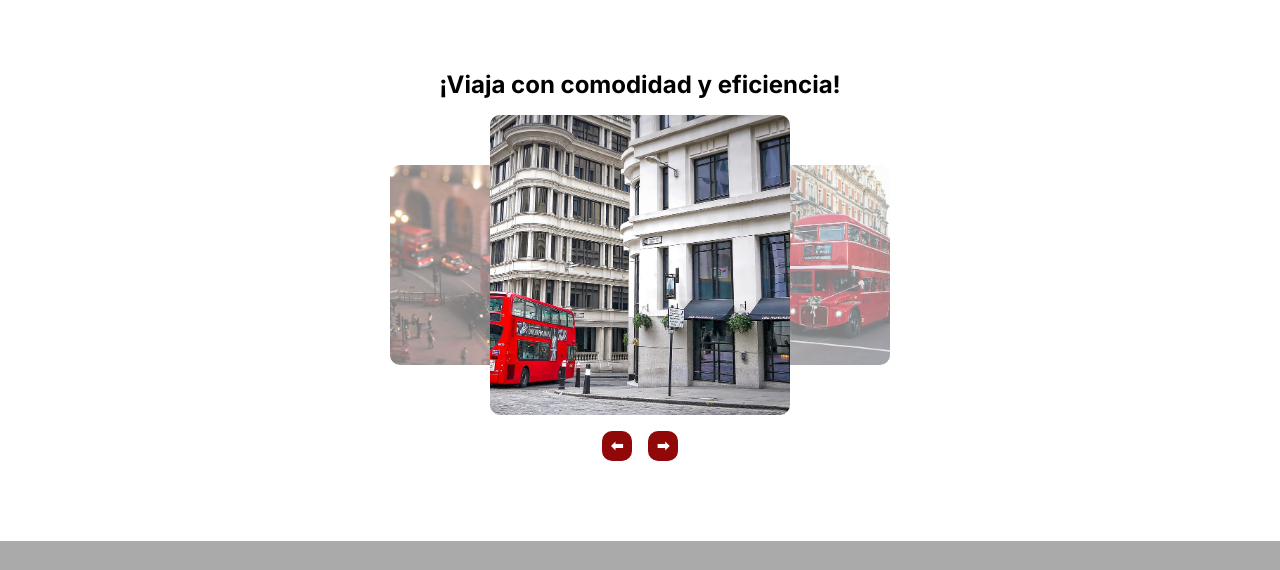
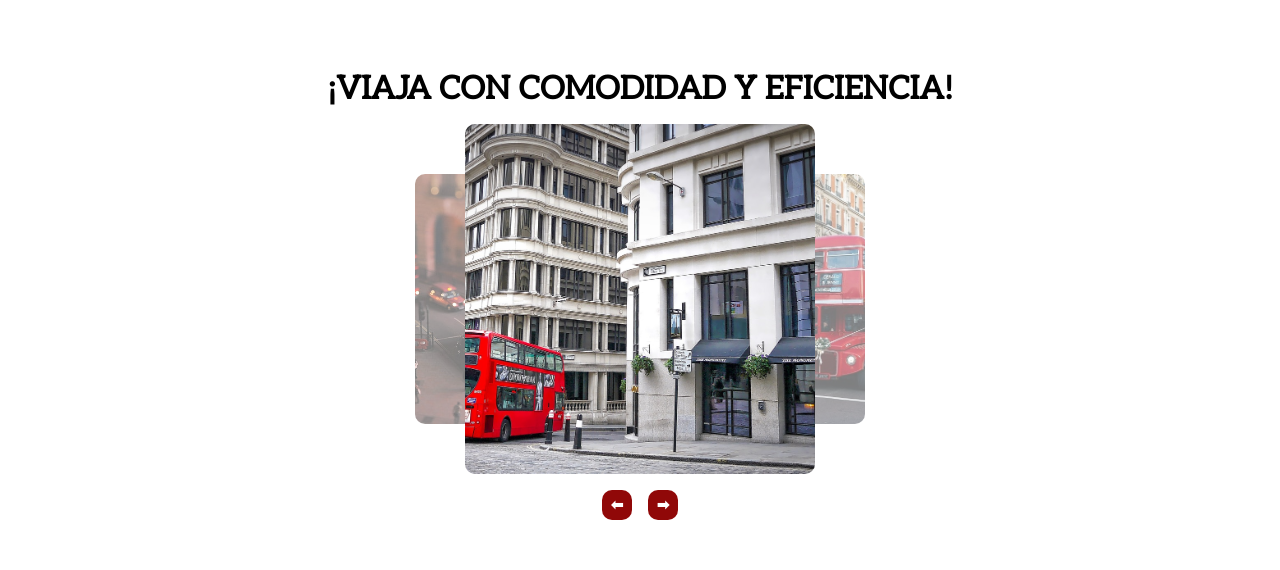
Before and after one commit to Montes01/my-buss-final, a Next.js app: page /home in a window 1280 px wide. Shown: the part 810-1380 px from the top of the page. Built offline with nearby package versions, Linux system fonts and the light colour scheme.

Commit message:
fix:Update styles feat: add Carousel component

```diff
--- a/src/app/home/_home.scss
+++ b/src/app/home/_home.scss
@@ -148,17 +148,26 @@
     flex-direction: column;
     align-items: center;
     gap: 1rem;
+    .slider-message {
+      font-size: 2rem;
+      text-transform: uppercase;
+      font-weight: 900;
+      text-align: center;
+      max-width: 50ch;
+    }
+
 
     .items {
+
       position: relative;
-      gap: .0rem;
+      // gap: .0rem;
       display: flex;
       align-items: center;
       width: fit-content  ;
       height: fit-content;
       .slider-image {
-        width: 200px;
-        height: 200px;
+        width: 150px;
+        height: 250px;
         animation: appear-from-left 0.5s ease-in-out;
 
         &:first-child {
@@ -170,8 +179,8 @@
         opacity: 0.5;
         &.selected {
           z-index: 1;
-          width: 300px;
-          height: 300px;
+          width: 350px;
+          height: 350px;
           transform: scale(1);
           opacity: 1;
         }
@@ -188,9 +197,8 @@
   }
   .slider-buttons {
     display: flex;
+    align-items: center;
     gap: 1rem;
-    justify-content: center;
-    align-items: center;
     .slider-button {
       width: 30px;
       height: 30px;
--- a/src/app/home/page.tsx
+++ b/src/app/home/page.tsx
@@ -2,28 +2,9 @@
 import { PRINCIPAL_MESSAGE, PROJECT_NAME, SLIDER_MESSAGES, Services } from "@/lib/constants/constants";
 import ServiceCard from "@/system-design/molecules/ServiceCard";
 import Button from "@/system-design/atoms/Button";
-import { useEffect, useState } from "react";
+import Carousel from "@/system-design/organisms/Carousel";
 export default function Home() {
 
-  const [selectedImage, setSelectedImage] = useState(1);
-  const [message, setMessage] = useState(SLIDER_MESSAGES[selectedImage-1]);
-  useEffect(() => {
-    setMessage(SLIDER_MESSAGES[selectedImage-1]);
-  }, [selectedImage]);
-  const handleBackImage = () => {
-    if (selectedImage === 1) {
-      setSelectedImage(6);
-    } else {
-      setSelectedImage(selectedImage - 1);
-    }
-  }
-  const handleNextImage = () => {
-    if (selectedImage === 6) {
-      setSelectedImage(1);
-    } else {
-      setSelectedImage(selectedImage + 1);
-    }
-  }
   return (
 
     <>
@@ -43,26 +24,7 @@ export default function Home() {
         </section>
 
       </main>
-      <section className="carousel">
-        <section className="home-slider">
-          <h2 className="slider-message">{message}</h2>
-          <ul className="items">
-            <picture className="slider-image">
-              <img src={`/Images/bus${selectedImage === 1 ? 6 : selectedImage - 1}.jpeg`} alt="" />
-            </picture>
-            <picture className="slider-image selected">
-              <img src={`/Images/bus${selectedImage}.jpeg`} alt="" />
-            </picture>
-            <picture className="slider-image">
-              <img src={`/Images/bus${selectedImage === 6 ? 1 : selectedImage + 1}.jpeg`} alt="" />
-            </picture>
-          </ul>
-          <section className="slider-buttons">
-            <Button action={handleBackImage} content="⬅" className="slider-button"/>
-            <Button action={handleNextImage} content="➡" className="slider-button"/>
-          </section>
-        </section>
-      </section>
+      <Carousel/>
       <section className="info-part">
         {Services.map(({ description, image, href, title }, index) => (
           <ServiceCard
--- a/src/app/layout.tsx
+++ b/src/app/layout.tsx
@@ -1,10 +1,11 @@
 import type { Metadata } from "next";
-import { Inter, Monofett, Crushed } from "next/font/google";
+import { Inter, Aclonica, Aleo } from "next/font/google";
 import "./globals.scss";
 import "@/lib/style-helpers/_colors.scss"
 import Head from "next/head";
-const inter = Inter({
-  subsets: ["latin"]
+const inter = Aleo({
+  subsets: ["latin"],
+  weight: "400",
 });
 
 export const metadata: Metadata = {
--- /dev/null
+++ b/src/system-design/organisms/Carousel.tsx
@@ -0,0 +1,58 @@
+import { SLIDER_MESSAGES } from "@/lib/constants/constants";
+import { useState, useEffect } from "react";
+import Button from "../atoms/Button";
+
+export default function Carousel() {
+
+  const [selectedImage, setSelectedImage] = useState(1);
+  const [message, setMessage] = useState(SLIDER_MESSAGES[selectedImage-1]);
+  useEffect(() => {
+    setMessage(SLIDER_MESSAGES[selectedImage-1]);
+  }, [selectedImage]);
+  const handleBackImage = () => {
+    if (selectedImage === 1) {
+      setSelectedImage(6);
+    } else {
+      setSelectedImage(selectedImage - 1);
+    }
+  }
+  const handleNextImage = () => {
+    if (selectedImage === 6) {
+      setSelectedImage(1);
+    } else {
+      setSelectedImage(selectedImage + 1);
+    }
+  }
+  const handleKeyDown = (event: React.KeyboardEvent) => {
+    if (event.key === "ArrowLeft") {
+      handleBackImage();
+    }
+    if (event.key === "ArrowRight") {
+      handleNextImage();
+    }
+  }
+
+    return (
+        <section className="carousel" onKeyDown={handleKeyDown}>
+            <section className="home-slider">
+                <h2 className="slider-message">{message}</h2>
+                <ul className="items">
+                    <picture className="slider-image">
+                        <img src={`/Images/bus${selectedImage === 1 ? 6 : selectedImage - 1}.jpeg`} alt="" />
+                    </picture>
+                    <picture className="slider-image selected">
+                        <img src={`/Images/bus${selectedImage}.jpeg`} alt="" />
+                    </picture>
+                    <picture className="slider-image">
+                        <img src={`/Images/bus${selectedImage === 6 ? 1 : selectedImage + 1}.jpeg`} alt="" />
+                    </picture>
+                </ul>
+                <section className="slider-buttons">
+                    <Button action={handleBackImage} content="⬅" className="slider-button" />
+                    <Button action={handleNextImage} content="➡" className="slider-button" />
+                </section>
+            </section>
+        </section>
+    )
+
+}
```
